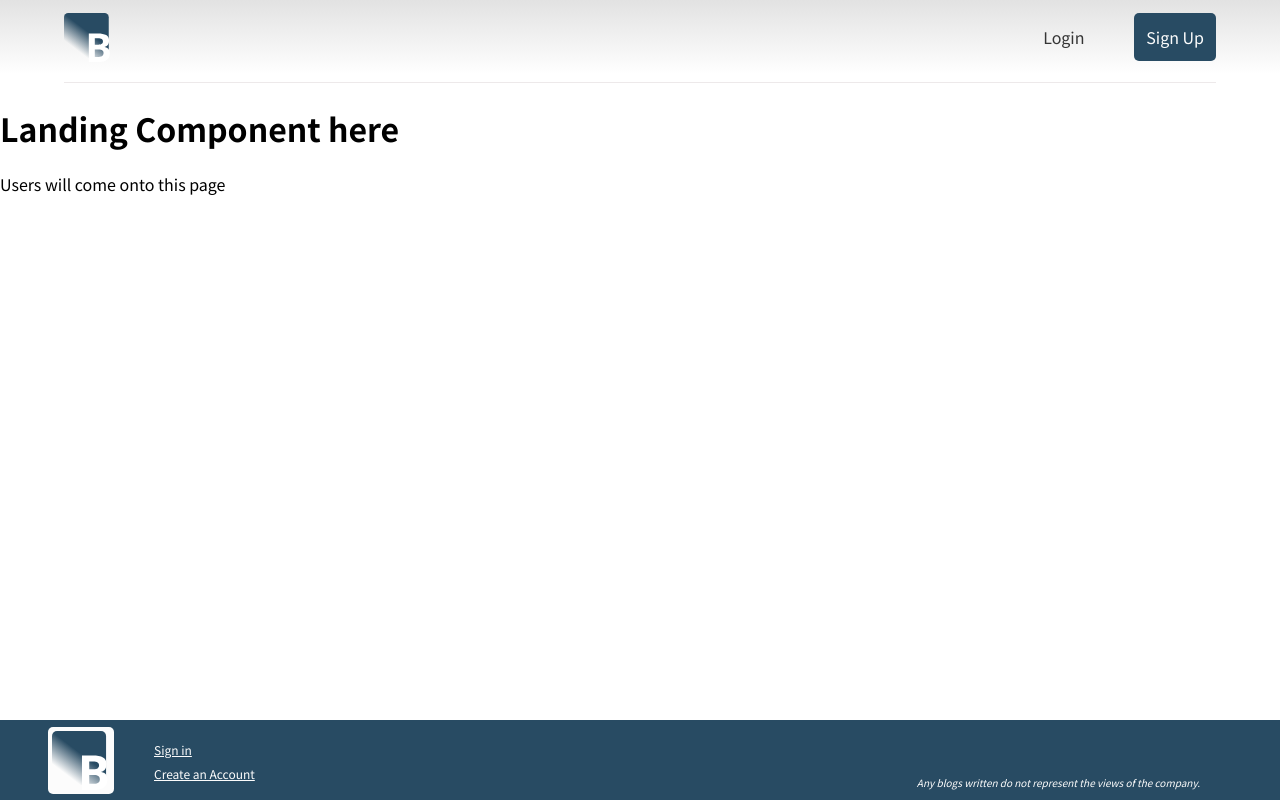
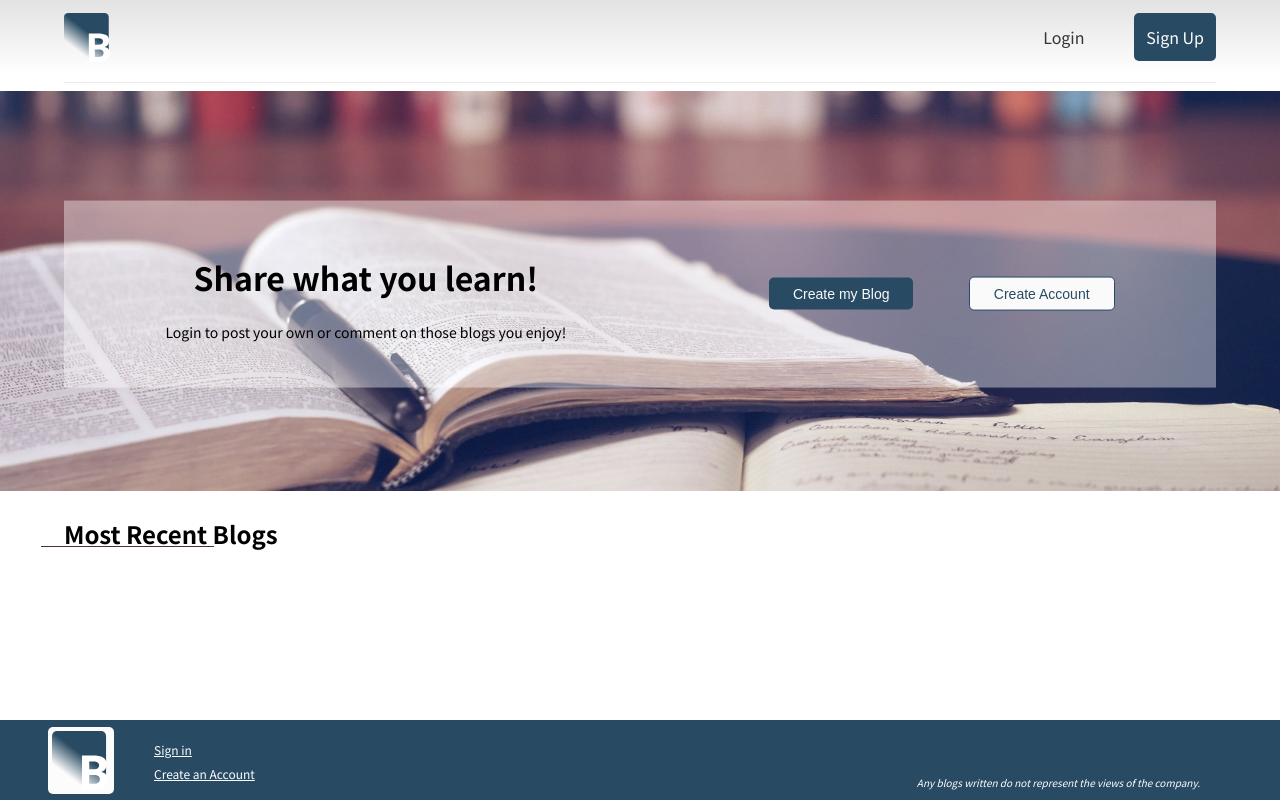
Before and after one commit to AChumber/6cs007, a React (Create React App) app in the folder client/: page / in a window 1280 px wide. Built offline with nearby package versions, Linux system fonts and the light colour scheme.

Commit message:
Hero Section for Landing Page Component. Also Fixes CSS Variables by adding the root declarations in index.html file for global CSS access

```diff
--- a/client/public/index.html
+++ b/client/public/index.html
@@ -25,8 +25,20 @@
       Learn how to configure a non-root public URL by running `npm run build`.
     -->
     <link rel="preconnect" href="https://fonts.gstatic.com">
-<link href="https://fonts.googleapis.com/css2?family=Noto+Sans+JP:wght@100;300;400;500;700&display=swap" rel="stylesheet">
+    <link href="https://fonts.googleapis.com/css2?family=Noto+Sans+JP:wght@100;300;400;500;700&display=swap" rel="stylesheet">
     <title>MyBlogs</title>
+    <style>
+      :root {
+        --bg-color: #FAFAFA;
+        --white-font: #FAFAFA;
+        --primary-color: #284B63;
+        --secondary-color: #512D38;
+        --title-font-size: 2.24rem;
+        --heading-font-size: 2rem;
+        --subheading-font-size: 1.5rem;
+        --body-font-size: 0.875rem;
+      }
+    </style>
   </head>
   <body>
     <noscript>You need to enable JavaScript to run this app.</noscript>
--- a/client/src/assets/css/variables.css
+++ b/client/src/assets/css/variables.css
@@ -1,5 +1,6 @@
 :root {
     --bg-color: #FAFAFA;
+    --white-font: #FAFAFA;
     --primary-color: #284B63;
     --secondary-color: #512D38;
     --title-font-size: 2.24rem;
--- a/client/src/components/feature/landing/Landing.js
+++ b/client/src/components/feature/landing/Landing.js
@@ -1,10 +1,18 @@
 //Landing page component
+import Hero from "./hero/Hero"
+import RecentBlogs from "./recent-blogs/RecentBlogs"
 
 const Landing = () => {
+    const containerStyle = {
+        width: "90%",
+        margin: "auto"
+    }
     return(
         <>
-            <h1>Landing Component here</h1>
-            <p>Users will come onto this page</p>
+            <Hero />
+            <div className="container" style={ containerStyle }>
+                <RecentBlogs />
+            </div>
         </>
     );
 };
--- a/client/src/components/feature/landing/hero/Hero.js
+++ b/client/src/components/feature/landing/hero/Hero.js
@@ -1,2 +1,25 @@
 //Component for hero section of landing page
 import './hero.css';
+import HeroImage from '../../../../assets/images/hero-image.jpg';
+
+const Hero = () => {
+    return(
+        <div className="hero-wrapper">
+            <div className="img-wrapper">
+                <img src={ HeroImage } className="hero-image" alt="Image of a open book to show the knowledge available"/>
+            </div>
+            <div className="hero-text-wrapper">
+                <div className="left-text">
+                    <h1>Share what you learn!</h1>
+                    <p>Login to post your own or comment on those blogs you enjoy!</p>
+                </div>
+                <div className="right-buttons">
+                    <button>Create my Blog</button>
+                    <button>Create Account</button>
+                </div>
+            </div>
+        </div>
+    );
+}
+
+export default Hero;
--- a/client/src/components/feature/landing/hero/hero.css
+++ b/client/src/components/feature/landing/hero/hero.css
@@ -0,0 +1,68 @@
+.hero-wrapper {
+    position: relative;
+}
+
+.hero-image {
+    width: 100%;
+    height: 50vh;
+    background-attachment: fixed;
+    background-position: center;
+    object-fit: cover;
+}
+.hero-text-wrapper {
+    position: absolute;
+    left: 50%;
+    top: 50%;
+    transform: translate(-50%, -50%);
+    background-color: rgba(255,255,255,.4) ;
+    width: 90%;
+    margin: auto;
+    display: flex;
+    justify-content: space-around;
+    align-items: center;
+    padding: 1rem 0;
+}
+.left-text {
+    padding: 1rem;
+    text-align: center;
+}
+.left-text h1 {
+    font-size: var(--heading-font-size);
+}
+.left-text p {
+    font-size: var(--body-font-size);
+}
+.right-buttons {
+    padding: 1rem;
+    display: flex;
+    width: 30%;
+    justify-content: space-between;
+    align-items: center;
+}
+.right-buttons button {
+    border: none;
+    padding: 0.5rem 1.5rem;
+    border-radius: 5px;
+    cursor: pointer;
+    font-size: var(--body-font-size);
+    transition: all 0.2s ease-out;
+}
+.right-buttons :first-child {
+    background-color: var(--primary-color);
+    color: var(--white-font);
+}
+.right-buttons :first-child:hover {
+    background-color: var(--bg-color);
+    color: var(--primary-font);
+    border: 1px solid var(--primary-color);
+    transform: scale(1.01);
+}
+.right-buttons :last-child {
+    background-color: var(--bg-color);
+    color: var(--primary-color);
+    border: 1px solid var(--primary-color);
+}
+.right-buttons :last-child:hover {
+    background-color: #d1d1d1;
+    transform: scale(1.01);
+}
--- /dev/null
+++ b/client/src/components/feature/landing/recent-blogs/RecentBlogs.js
@@ -0,0 +1,15 @@
+//Child component to display recent blogs.
+import './recentBlogs.css';
+
+const RecentBlogs = () => {
+    return(
+        <section>
+            <div className="section-heading">
+                <h1>Most Recent Blogs</h1>
+                <hr />
+            </div>
+        </section>
+    );
+}
+
+export default RecentBlogs;
--- /dev/null
+++ b/client/src/components/feature/landing/recent-blogs/recentBlogs.css
@@ -0,0 +1,13 @@
+.section-heading {
+    position: relative;
+}
+.section-heading h1 {
+    font-size: var(--subheading-font-size);
+}
+.section-heading hr {
+    background: var(--secondary-color);
+    position: absolute;
+    width: 15%;
+    bottom: -10%;
+    left: -2%;
+}
--- a/client/src/components/feature/login/Login.js
+++ b/client/src/components/feature/login/Login.js
@@ -2,7 +2,6 @@
 import LoginForm from './auth/LoginForm';
 import CreateAccount from './create/CreateAccount';
 import './login.css';
-import formImage from '../../../assets/images/form-image.jpg';
 import { useState } from 'react';
 
 const Login = () => {
```
